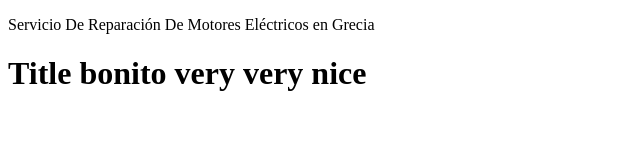
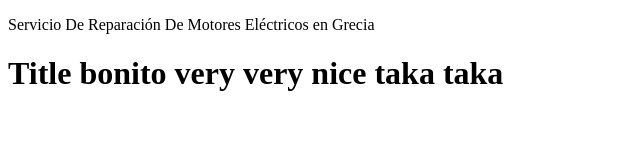
Before and after one commit to genesis-madrigal/Taller-Marroja, a plain HTML site: page index.html in a window 1280 px wide. Shown: the whole page, without its empty margins (0-640 px from the left). Drawn offline with Linux system fonts and the light colour scheme.

Commit message:
Third commit

```diff
--- a/index.html
+++ b/index.html
@@ -8,6 +8,6 @@
     <body>
         <p>Servicio De Reparación De Motores Eléctricos en Grecia</p>
 
-        <h1>Title bonito very very nice</h1>
+        <h1>Title bonito very very nice taka taka</h1>
     </body>
 </html>
```
